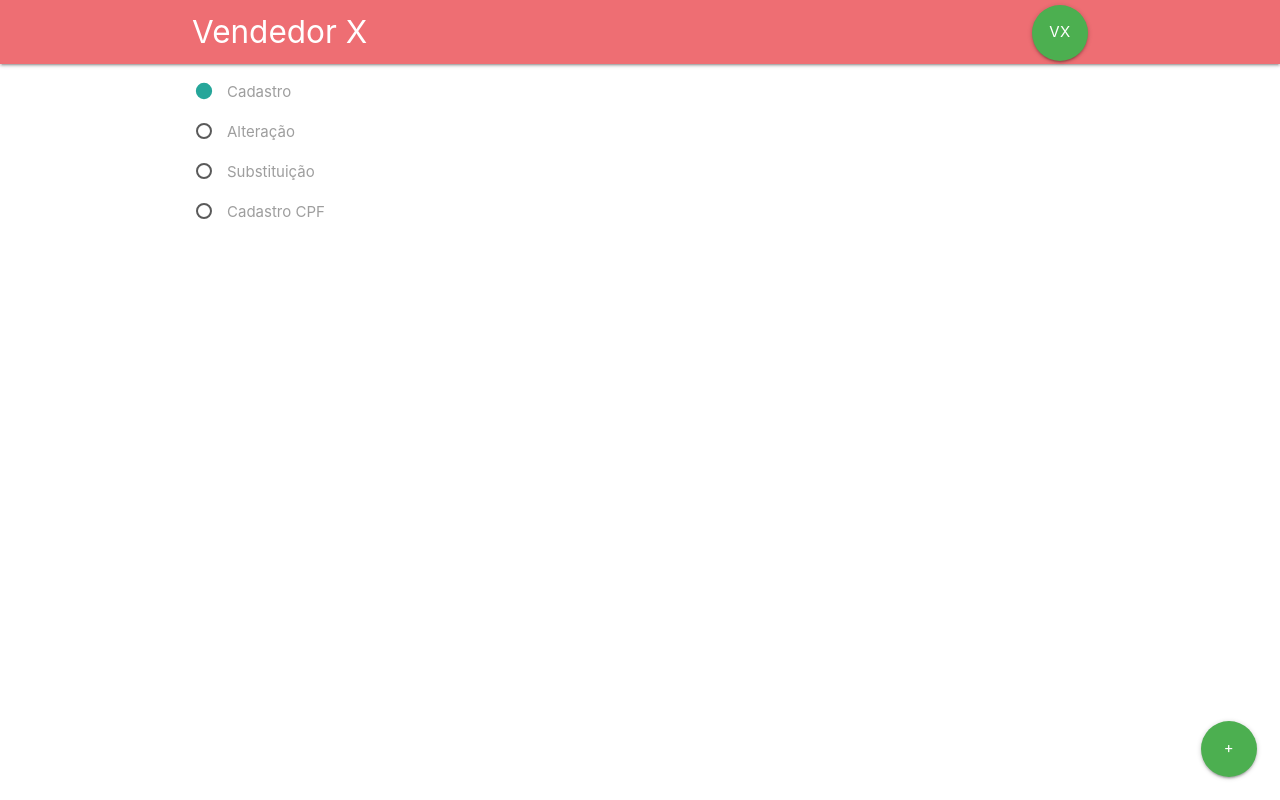
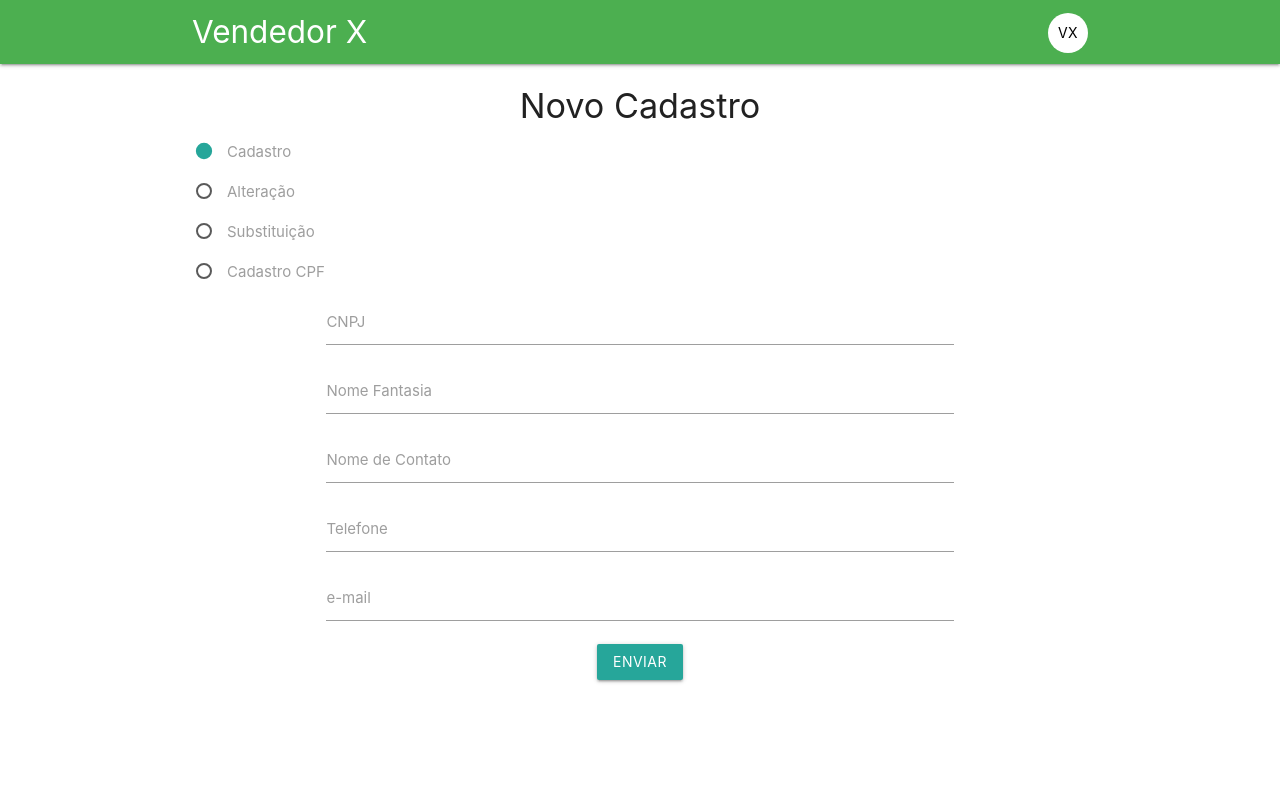
Before and after one commit to avdbkrp/cadastro, a React (Create React App) app: page /register in a window 1280 px wide. Built offline with nearby package versions, Linux system fonts and the light colour scheme.

Commit message:
Modularizado e criado a lógica inicial do projeto

```diff
--- a/src/App.js
+++ b/src/App.js
@@ -1,16 +1,18 @@
 import React from 'react'
-import { BrowserRouter, Route } from 'react-router-dom'
-import Navbar from './components/Navbar'
-import ButtonRegister from './components/ButtonRegister'
-import NewRegister  from './components/NewRegister'
+import { BrowserRouter, Switch, Route } from 'react-router-dom'
+import Main from './components/main/Main'
+import Navbar from './components/main/Navbar'
+import NewRegister  from './components/register/NewRegister'
 
 function App() {
   return (
     <BrowserRouter>
       <div className="App">
         <Navbar />
-        <ButtonRegister />
-        <Route path="/register" component={NewRegister} />
+        <Switch>
+          <Route exact path='/' component={Main} />
+          <Route path="/register" component={NewRegister} />
+        </Switch>
       </div>
     </BrowserRouter>
   )
--- a/src/components/Navbar.js
+++ /dev/null
@@ -1,19 +0,0 @@
-import React from 'react'
-import { NavLink } from 'react-router-dom'
-
-export default function Navbar() {
-    return (
-
-        <nav>
-            <div className="container">
-                <div className="nav-wrapper">
-                    <NavLink to="/" className="brand-logo">Vendedor X</NavLink>
-                    <div className="right">
-                        <NavLink to="/" className="btn-floating btn-large green">VX</NavLink>
-                    </div>
-                </div>
-            </div>
-        </nav>
-
-    )
-}
--- a/src/components/NewRegister.js
+++ /dev/null
@@ -1,48 +0,0 @@
-import React, { Component } from 'react'
-
-export default class NewRegister extends Component {
-
-    handleChange = (target) => {
-        switch (target.id) {
-            case 'cadastro':
-
-                break
-
-            default:
-                return null
-        }
-    }
-
-    render() {
-        return (
-            <div className="container">
-                <form>
-                    <p>
-                        <label>
-                            <input id="cadastro" name="group1" type="radio" defaultChecked />
-                            <span>Cadastro</span>
-                        </label>
-                    </p>
-                    <p>
-                        <label>
-                            <input id="alteracao" name="group1" type="radio" />
-                            <span>Alteração</span>
-                        </label>
-                    </p>
-                    <p>
-                        <label>
-                            <input id="substituicao" name="group1" type="radio" />
-                            <span>Substituição</span>
-                        </label>
-                    </p>
-                    <p>
-                        <label>
-                            <input id="cpf" name="group1" type="radio" />
-                            <span>Cadastro CPF</span>
-                        </label>
-                    </p>
-                </form>
-            </div>
-        )
-    }
-}
--- /dev/null
+++ b/src/components/main/Main.js
@@ -0,0 +1,10 @@
+import React from 'react'
+import ButtonRegister from './ButtonRegister'
+
+export default function Main() {
+  return (
+    <div>
+      <ButtonRegister />
+    </div>
+  )
+}
--- /dev/null
+++ b/src/components/main/Navbar.js
@@ -0,0 +1,19 @@
+import React from 'react'
+import { NavLink } from 'react-router-dom'
+
+export default function Navbar() {
+  return (
+
+    <nav className="green">
+      <div className="container">
+        <div className="nav-wrapper">
+          <NavLink to="/" className="brand-logo">Vendedor X</NavLink>
+          <div className="right">
+            <NavLink to="/" className="btn btn-floating white black-text z-depth-0">VX</NavLink>
+          </div>
+        </div>
+      </div>
+    </nav>
+
+  )
+}
--- /dev/null
+++ b/src/components/register/Alteration.js
@@ -0,0 +1,9 @@
+import React, { Component } from 'react'
+
+export default class Alteration extends Component {
+    render() {
+        return (
+            <p>Hello Darkness 2</p>
+        )
+    }
+}
--- /dev/null
+++ b/src/components/register/NewRegister.js
@@ -0,0 +1,108 @@
+import React, { Component } from 'react'
+import Register from './Register'
+import Alteration from './Alteration'
+import Substituition from './Substituition'
+import RegisterCPF from './RegisterCPF'
+
+export default class NewRegister extends Component {
+  state = {
+    type: 'Cadastro',
+    cnpj: '',
+    cpf: '',
+    codigoCliente: '',
+    nomeFantasia: '',
+    rota: '',
+    canal: '',
+    nomeContato: '',
+    telefone: '',
+    email: '',
+    cep: '',
+    endereco: '',
+    numeroEndereco: '',
+    bairro: '',
+    cidade: '',
+    detalhes: ''
+  }
+
+  handleChange = (e) => {
+    this.setState({
+      [e.target.id]: e.target.value
+    })
+  }
+
+  form = <Register handleChange={this.handleChange} />
+
+  handleClick = (e) => {
+    switch (e.target.id) {
+      case 'cadastro':
+        this.setState({
+          type: 'Cadastro'
+        })
+        this.form = <Register handleChange={this.handleChange} />
+        break
+      case 'alteracao':
+        this.setState({
+          type: 'Alteração'
+        })
+        this.form = <Alteration handleChange={this.handleChange} />
+        break
+      case 'substituicao':
+        this.setState({
+          type: 'Substituição'
+        })
+        this.form = <Substituition handleChange={this.handleChange} />
+        break
+      case 'cpf':
+        this.setState({
+          type: 'Cadastro de CPF'
+        })
+        this.form = <RegisterCPF handleChange={this.handleChange} />
+        break
+      default:
+        return null
+    }
+  }
+
+  handleSubmit = (e) => {
+    e.preventDefault()
+    console.log(this.state)
+  }
+
+  render() {
+    return (
+      <div className="container">
+        <h4 className="center">Novo Cadastro</h4>
+        <form onSubmit={this.handleSubmit}>
+            <p>
+              <label>
+                <input id="cadastro" name="group1" type="radio" defaultChecked onClick={this.handleClick}/>
+                <span>Cadastro</span>
+              </label>
+            </p>
+            <p>
+              <label>
+                <input id="alteracao" name="group1" type="radio" onClick={this.handleClick}/>
+                <span>Alteração</span>
+              </label>
+            </p>
+            <p>
+              <label>
+                <input id="substituicao" name="group1" type="radio" onClick={this.handleClick}/>
+                <span>Substituição</span>
+              </label>
+            </p>
+            <p>
+              <label>
+                <input id="cpf" name="group1" type="radio" onClick={this.handleClick}/>
+                <span>Cadastro CPF</span>
+              </label>
+            </p>
+            {this.form}
+            <div className="center">
+              <button className="btn waves-effect waves-light" type="submit" name="action">Enviar</button>
+          </div>
+        </form>
+      </div>
+    )
+  }
+}
--- /dev/null
+++ b/src/components/register/Register.js
@@ -0,0 +1,30 @@
+import React from 'react'
+
+export default function Register(props) {
+  const { handleChange } = props
+
+  return (
+    <div className="container" onChange={handleChange}>
+        <div className="input-field">
+          <label htmlFor="cnpj">CNPJ</label>
+          <input type="text" id="cnpj" />
+        </div>
+        <div className="input-field">
+          <label htmlFor="nomeFantasia">Nome Fantasia</label>
+          <input type="text" id="nomeFantasia" />
+        </div>
+        <div className="input-field">
+          <label htmlFor="nomeContato">Nome de Contato</label>
+          <input type="text" id="nomeContato" />
+        </div>
+        <div className="input-field">
+          <label htmlFor="telefone">Telefone</label>
+          <input type="text" id="telefone" />
+        </div>
+        <div className="input-field">
+          <label htmlFor="email">e-mail</label>
+          <input type="text" id="email" />
+        </div>
+    </div>
+  )
+}
--- /dev/null
+++ b/src/components/register/RegisterCPF.js
@@ -0,0 +1,9 @@
+import React, { Component } from 'react'
+
+export default class RegisterCPF extends Component {
+    render() {
+        return (
+            <p>Hello Darkness 4</p>
+        )
+    }
+}
--- /dev/null
+++ b/src/components/register/Substituition.js
@@ -0,0 +1,9 @@
+import React, { Component } from 'react'
+
+export default class Substituition extends Component {
+    render() {
+        return (
+            <p>Hello Darkness 3</p>
+        )
+    }
+}
```
Also changed, not shown: src/components/main/ButtonRegister.js (renamed from src/components/ButtonRegister.js).
